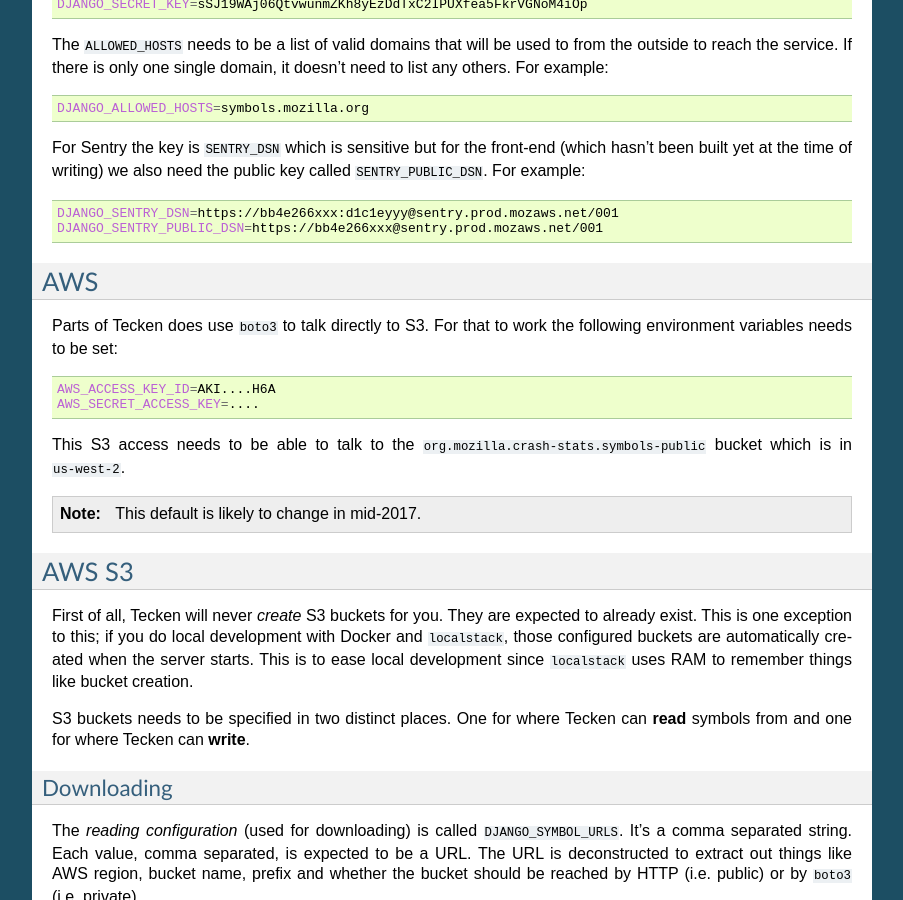
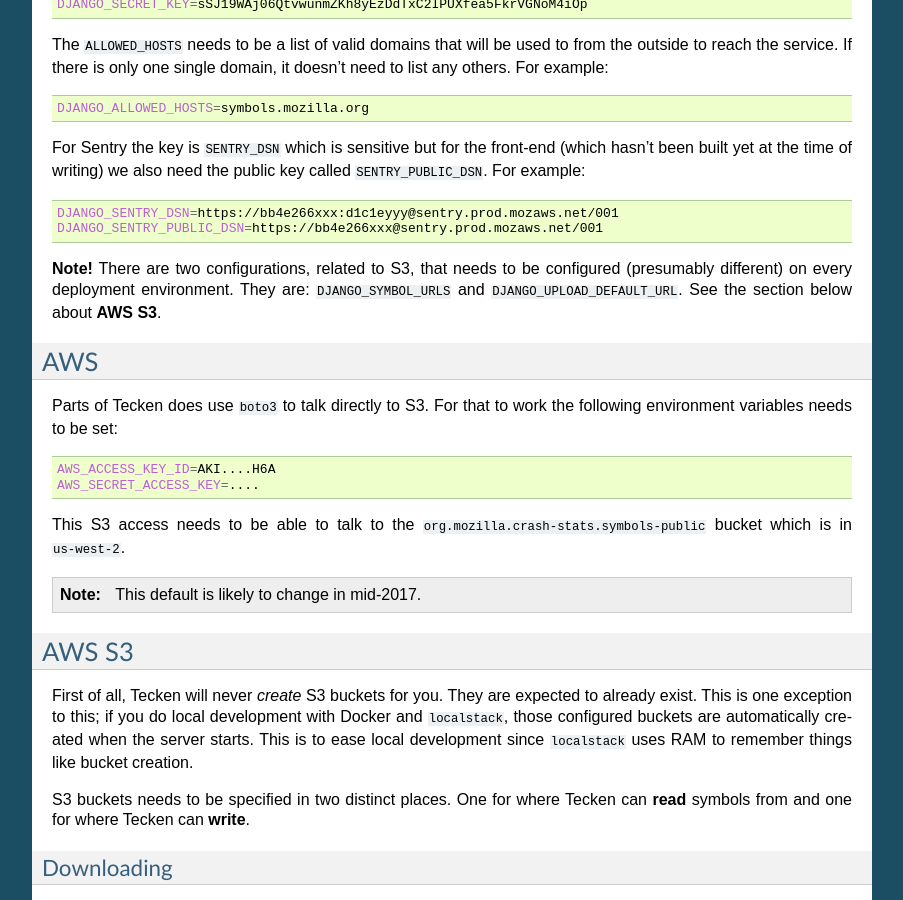
Before and after one commit to mozilla-services/tecken, a Sphinx documentation site: the page built from docs/configuration.rst, in a window 1280 px wide and 900 px high, scrolled down 909 px. Shown: the whole window, without its empty margins (198-1101 px from the left). Built offline with Sphinx 7.4.7, drawn with Linux system fonts in a browser that asks for light colours.

Commit message:
add to docs about mandatory settings

```diff
--- a/docs/configuration.rst
+++ b/docs/configuration.rst
@@ -57,6 +57,11 @@ need the public key called ``SENTRY_PUBLIC_DSN``. For example:
 
     DJANGO_SENTRY_DSN=https://bb4e266xxx:d1c1eyyy@sentry.prod.mozaws.net/001
     DJANGO_SENTRY_PUBLIC_DSN=https://bb4e266xxx@sentry.prod.mozaws.net/001
+
+**Note!** There are two configurations, related to S3, that needs to be
+configured (presumably different) on every deployment environment.
+They are: ``DJANGO_SYMBOL_URLS`` and ``DJANGO_UPLOAD_DEFAULT_URL``.
+See the section below about **AWS S3**.
 
 AWS
 ===
```
Also changed, not shown: 1 other file.
